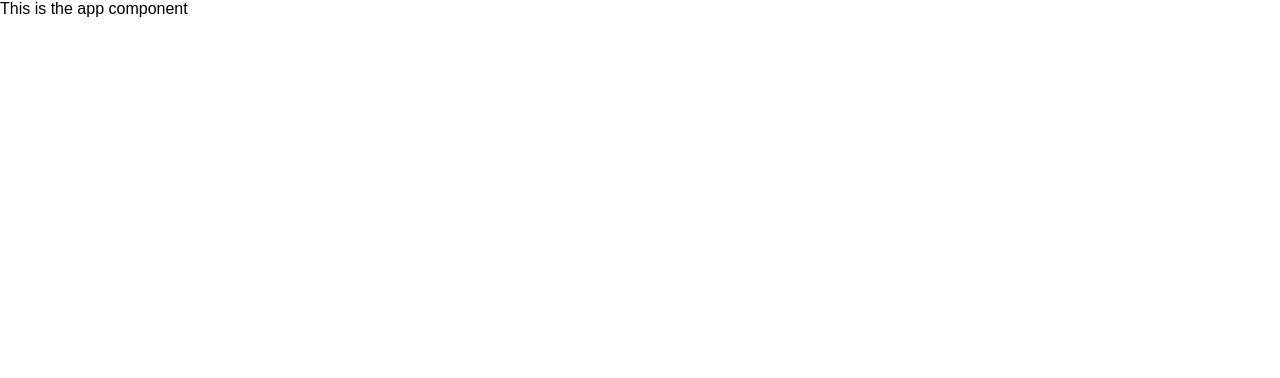
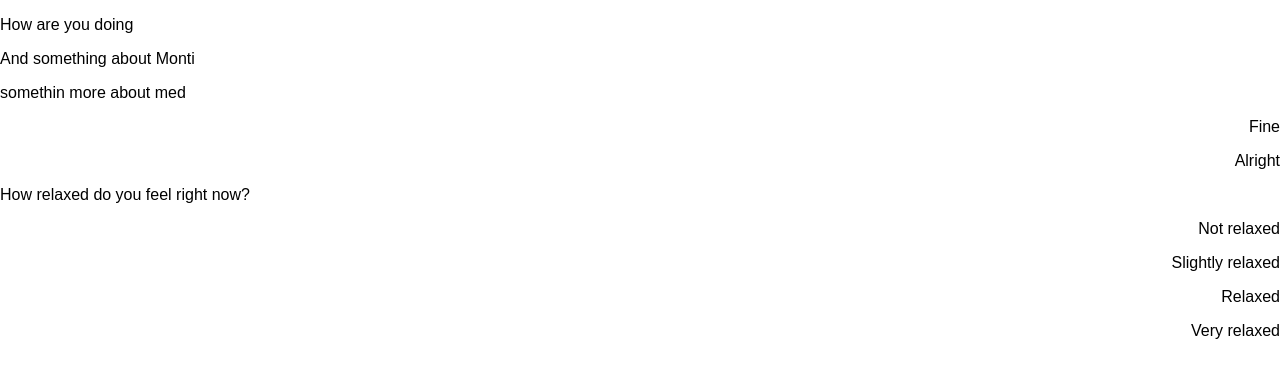
Before and after one commit to themontemapp/themontemapp.github.io, a React (Create React App) app in the folder themontemapp/: page / in a window 1280 px wide. Shown: the top 378 px of the page. Built offline with nearby package versions, Linux system fonts and the light colour scheme.

Commit message:
12 - Added datastructure for chat + example

```diff
--- a/themontemapp/src/Components/App/App.js
+++ b/themontemapp/src/Components/App/App.js
@@ -1,13 +1,36 @@
 import React, { Component } from 'react';
 import './App.css';
 
+import { getData } from '../../Data/dataStructure'
+
 class App extends Component {
   render() {
+
+    console.log(getData());
+
     return (
       <div>
-        This is the app component
+        {/* This is the app component¨ */}
+        {
+          getData().conversation.map((con, i) => {
+            return (
+              <div key={i}>
+                <div>
+                  {con.bot.prompts.map(prompt =>
+                    <p key={prompt}>{prompt}</p>
+                  )}
+                </div>
+                <div>
+                  {con.user.options.map(opt =>
+                    <p style={{ textAlign: 'right' }} key={opt.value}>{opt.answer}</p>
+                  )}
+                </div>
+              </div>
+            )
+          })
+        }
       </div>
-    );
+    )
   }
 }
 
--- a/themontemapp/src/Data/dataStructure.js
+++ b/themontemapp/src/Data/dataStructure.js
@@ -1,5 +1,70 @@
-export const getData = () => (
-    {
+export const getData = () => ({
+    conversation: [
+        {
+            type: 'button',
+            bot: {
+                prompts: ['How are you doing', 'And something about Monti', 'somethin more about med'],
+                responds: 'That sounds something'
+            },
+            user: {
+                options: [
+                    {
+                        answer: 'Fine',
+                        value: 1
+                    },
+                    {
+                        answer: 'Alright',
+                        value: 2
+                    }
+                ],
+                answer: null
+            }
+        },
+        {
+            type: 'slider',
+            bot: {
+                prompts: ['How relaxed do you feel right now?'],
+                responds: []
+            },
+            user: {
+                options: [
+                    {
+                        answer: 'Not relaxed',
+                        value: 1
+                    },
+                    {
+                        answer: 'Slightly relaxed',
+                        value: 2
+                    },
+                    {
+                        answer: 'Relaxed',
+                        value: 3
+                    },
+                    {
+                        answer: 'Very relaxed',
+                        value: 4
+                    }
+                ],
+                answer: {
+                    answer: '',
+                    value: null
+                }
+            }
+        }
+    ],
+    conversationHistory: [
+        {
+            time: null,
+            day: null,
+            conversations: [
+                {
+                    time: 'hh:mm:ss',
+                    date: 'dd-mm-yy',
+                    conversation: {
 
-    }
-)
+                    }
+                }
+            ]
+        }
+    ]
+})
```
